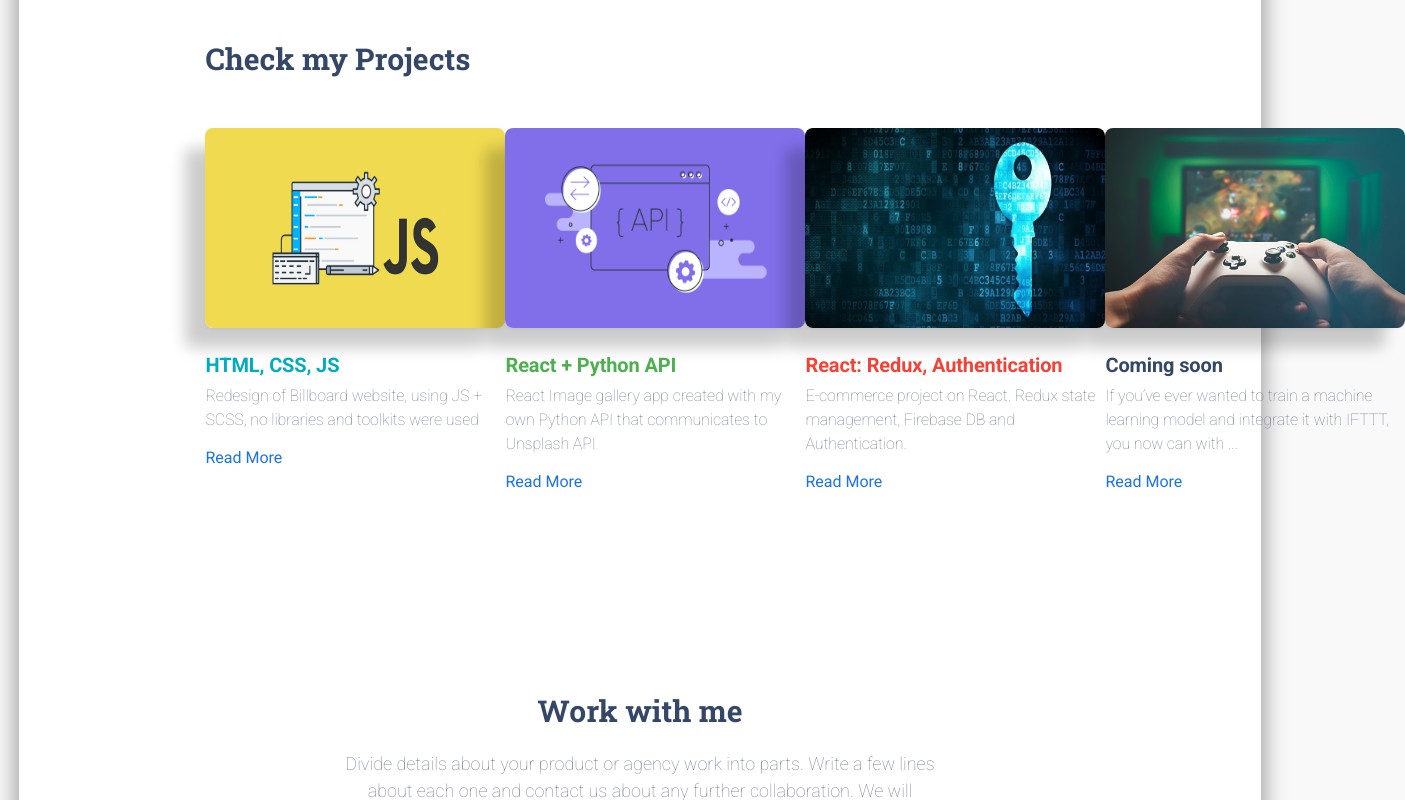
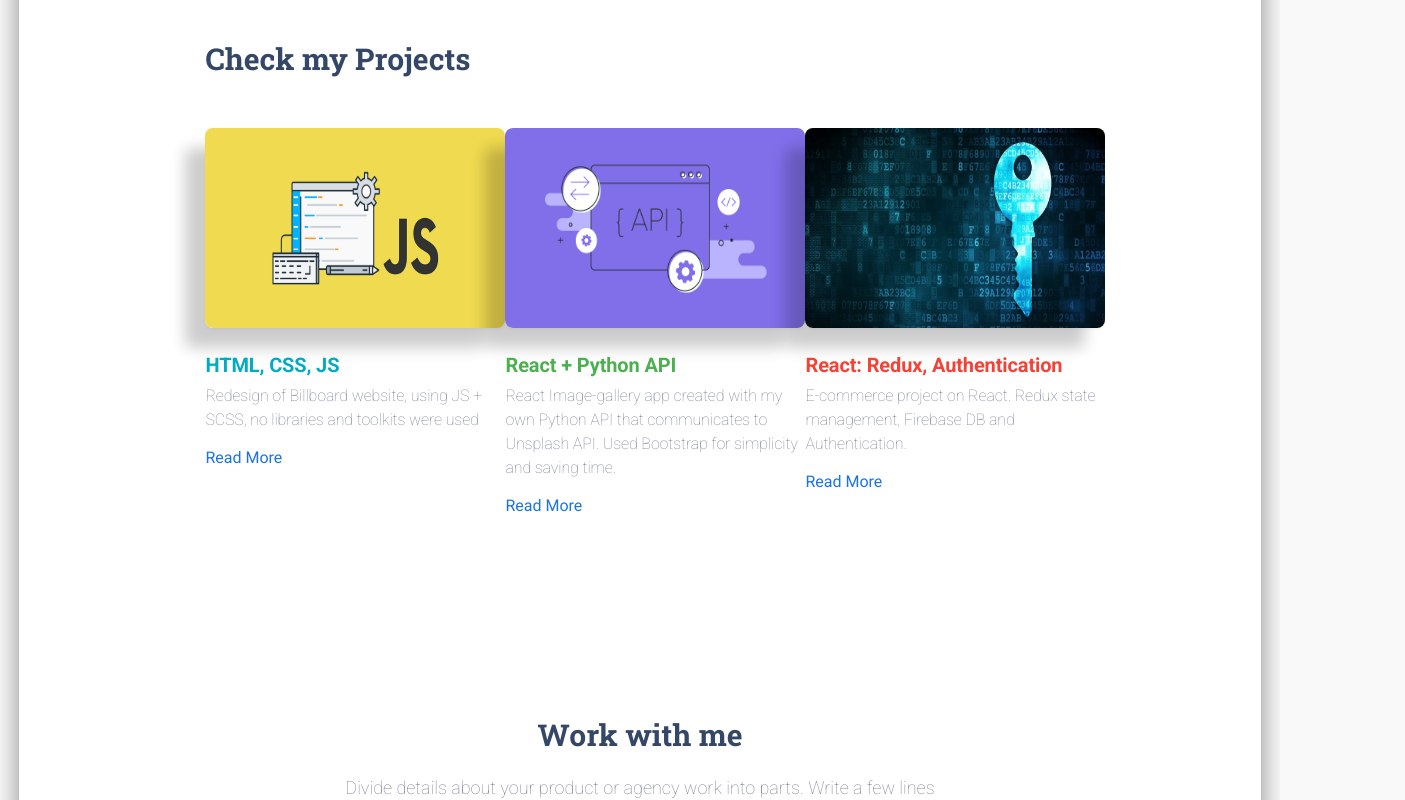
Before and after one commit to Arthubnet/atrehub-portfolio, a React (Create React App) app: page / in a window 1280 px wide. Shown: the part 1200-2000 px from the top of the page, 1405 px wide, since content can reach past the window. Built offline with nearby package versions, Linux system fonts and the light colour scheme; a web font is replaced by a local one.

Commit message:
project-description

```diff
--- a/package.json
+++ b/package.json
@@ -7,6 +7,7 @@
     "@testing-library/react": "^13.2.0",
     "@testing-library/user-event": "^13.5.0",
     "framer-motion": "^6.3.3",
+    "heroku": "^7.60.2",
     "react": "^18.1.0",
     "react-dom": "^18.1.0",
     "react-router": "^6.3.0",
--- a/src/Components/body/projects/projects.component.jsx
+++ b/src/Components/body/projects/projects.component.jsx
@@ -20,7 +20,7 @@ class Project extends Component {
       {
         title: "React + Python API",
         description:
-          "React Image gallery app created with my own Python API that communicates to Unsplash API",
+          "React Image-gallery app created with my own Python API that communicates to Unsplash API. Used Bootstrap for simplicity and saving time.",
         image: api,
         color: "#4caf50",
       },
@@ -45,8 +45,9 @@ class Project extends Component {
       <div className="project__section">
         <h2>Check my Projects</h2>
         <div className="project__section__container">
-          {this.state.card.map(
-            ({ title, description, image, color }, index) => (
+          {this.state.card
+            .filter((item, index) => index < 3)
+            .map(({ title, description, image, color }, index) => (
               <ProjectCard
                 key={index}
                 title={title}
@@ -54,8 +55,7 @@ class Project extends Component {
                 image={image}
                 color={color}
               />
-            )
-          )}
+            ))}
         </div>
       </div>
     );
```
Also changed, not shown: 1 other file (tests, documents, lock files or other folders).
